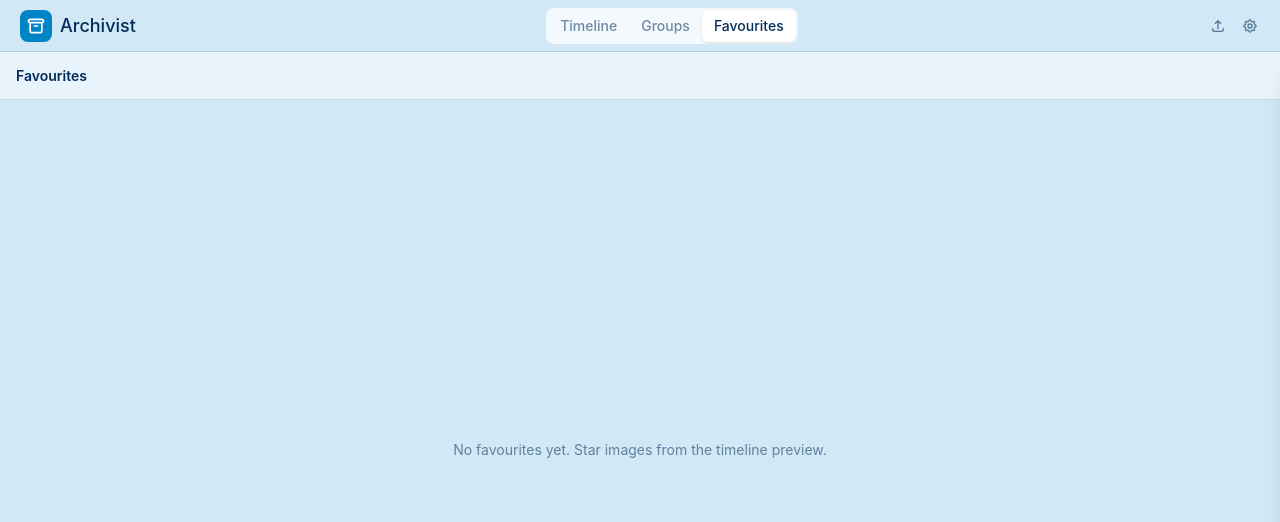
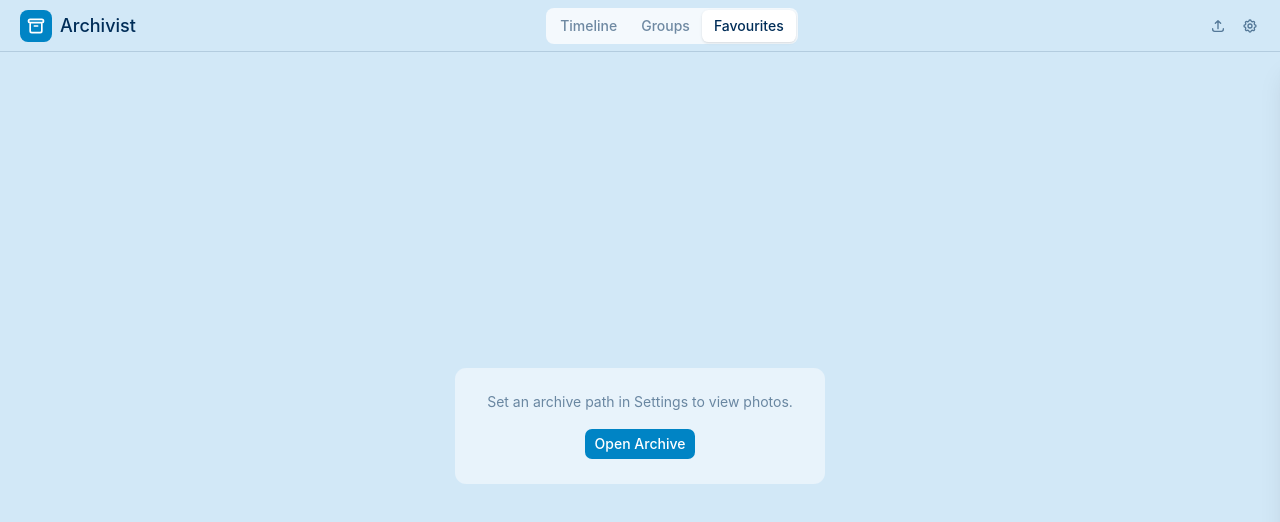
Before and after one commit to BlazeRed/archivist, a React (Vite) app: page /favourites in a window 1280 px wide. Shown: the top 522 px of the page. Built offline with nearby package versions, Linux system fonts and the light colour scheme.

Commit message:
fixed fav page

```diff
--- a/src/components/Topbar.tsx
+++ b/src/components/Topbar.tsx
@@ -18,7 +18,7 @@ export function Topbar() {
   const navigate = useNavigate();
   const location = useLocation();
   const { phase } = useImportStore();
-  const { fetchImages } = useTimelineStore();
+  const { fetchImages, clearImages } = useTimelineStore();
   const { settingsOpen, toggleSettings } = useUIStore();
   const [pendingPath, setPendingPath] = useState<string | null>(null);
   const [isRescanning, setIsRescanning] = useState(false);
@@ -38,6 +38,7 @@ export function Topbar() {
   const handleOpenArchive = async () => {
     const selected = await open({ directory: true });
     if (selected) {
+      clearImages();
       setConfig({ archive_path: selected as string });
       try { await invoke('init_archive', { archivePath: selected }); } catch {}
     }
--- a/src/pages/FavouritesPage.tsx
+++ b/src/pages/FavouritesPage.tsx
@@ -1,8 +1,10 @@
 import { useTranslation } from 'react-i18next';
 import { convertFileSrc, invoke } from '@tauri-apps/api/core';
+import { open } from '@tauri-apps/plugin-dialog';
 import { useTimelineStore } from '../stores/timelineStore';
 import { useAppConfigStore } from '../stores/appConfigStore';
 import { ImageDetail } from '../components/ImageDetail';
+import { Button } from '@/components/ui/button';
 import type { Image } from '../types';
 
 function FavouriteThumb({ image, archivePath }: { image: Image; archivePath: string }) {
@@ -59,8 +61,29 @@ function FavouriteThumb({ image, archivePath }: { image: Image; archivePath: str
 
 export function FavouritesPage() {
   const { t } = useTranslation();
-  const { allImages } = useTimelineStore();
-  const { config } = useAppConfigStore();
+  const { allImages, clearImages } = useTimelineStore();
+  const { config, setConfig } = useAppConfigStore();
+
+  const handleOpenArchive = async () => {
+    const selected = await open({ directory: true });
+    if (selected) {
+      clearImages();
+      setConfig({ archive_path: selected as string });
+      try { await invoke('init_archive', { archivePath: selected }); } catch {}
+    }
+  };
+
+  if (!config.archive_path) {
+    return (
+      <div className="flex items-center justify-center h-[calc(100vh-52px)]">
+        <div className="bg-card px-8 py-6 rounded-xl text-center max-w-sm">
+          <p className="text-muted-foreground text-sm mb-4">{t('timeline.archiveNotSet')}</p>
+          <Button onClick={handleOpenArchive}>{t('timeline.openArchive')}</Button>
+        </div>
+      </div>
+    );
+  }
+
   const favourites = allImages.filter(img => img.is_favourite);
 
   return (
--- a/src/stores/timelineStore.ts
+++ b/src/stores/timelineStore.ts
@@ -26,6 +26,7 @@ interface TimelineState {
   selectImage: (image: Image | null) => void;
   setPreviewImage: (image: Image | null) => void;
   updateImageFavourite: (imageId: string, isFavourite: boolean) => void;
+  clearImages: () => void;
 }
 
 function applyClientFilter(all: Image[], filter: TimelineFilter, groupIds: Set<string> | null): Image[] {
@@ -128,4 +129,5 @@ export const useTimelineStore = create<TimelineState>((set, get) => ({
     images: s.images.map(img => img.id === imageId ? { ...img, is_favourite: isFavourite } : img),
     previewImage: s.previewImage?.id === imageId ? { ...s.previewImage, is_favourite: isFavourite } : s.previewImage,
   })),
+  clearImages: () => set({ allImages: [], images: [], previewImage: null }),
 }));
```
